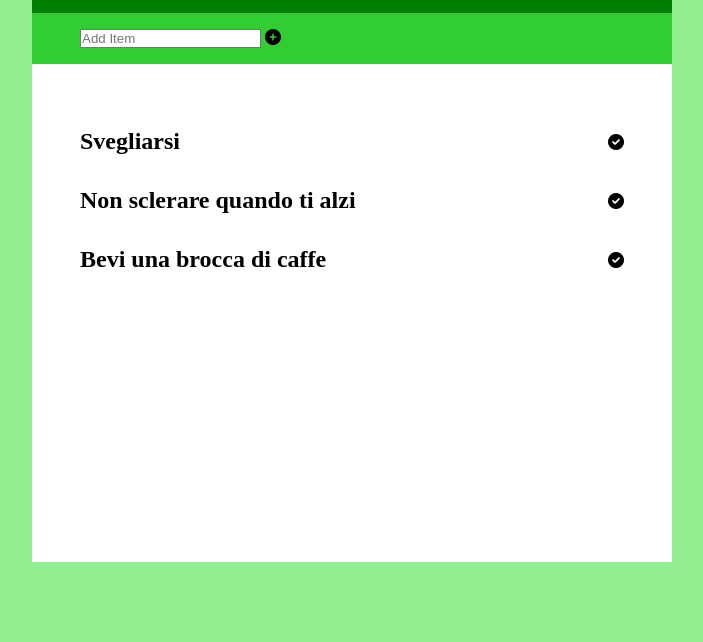
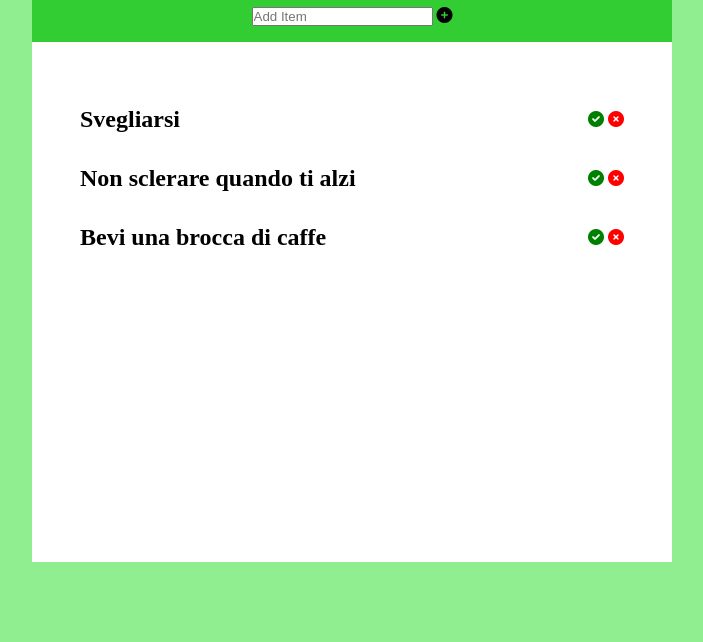
Before and after one commit to Maccio92/vue-todolist, a plain HTML site: page index.html in a window 1280 px wide. Shown: the part 158-800 px from the top of the page, without its empty margins (288-991 px from the left). Drawn offline with nearby package versions, Linux system fonts and the light colour scheme.

Commit message:
milestone 2

```diff
--- a/index.html
+++ b/index.html
@@ -14,7 +14,6 @@
         <div class="container">
             <header class="header">
                 <h1>To Do List</h1>
-                <h3>Data</h3>
             </header>
             <main id="app">
                 <div class="add">
@@ -25,7 +24,10 @@
                     <ul>
                         <li v-for="(element, index) in todos">
                             <h2 :class="(element.done) ? 'checked' : ''">{{ element.text }}</h2>
-                            <i @click="itemDone(index)" class="fas fa-check-circle"></i>
+                            <div>
+                                <i @click="itemDone(index)" class="fas fa-check-circle green"></i>
+                                <i @click="removeItem(index)" class="fas fa-times-circle remove-icon"></i>
+                            </div>
                         </li>
                     </ul>
                 </div>
--- a/script.js
+++ b/script.js
@@ -35,8 +35,10 @@ let app = new Vue(
        methods: {
         itemDone: function (index) {
            this.todos[index].done = !this.todos[index].done;
-           }
-        }
-       }
-
+           },
+        removeItem: function (index) {
+            this.todos.splice(index, 1);
+            }
+        },
+    }
 )
--- a/style.css
+++ b/style.css
@@ -23,6 +23,7 @@
 .add{
     padding: 1em 3em;
     background-color: limegreen;
+    text-align: center;
 }
 ul{
 list-style-type: none;
@@ -37,3 +38,9 @@ li{
 .checked{
     text-decoration: line-through;
 }
+.remove-icon{
+    color: red;
+}
+.green{
+    color: green;
+}
```
